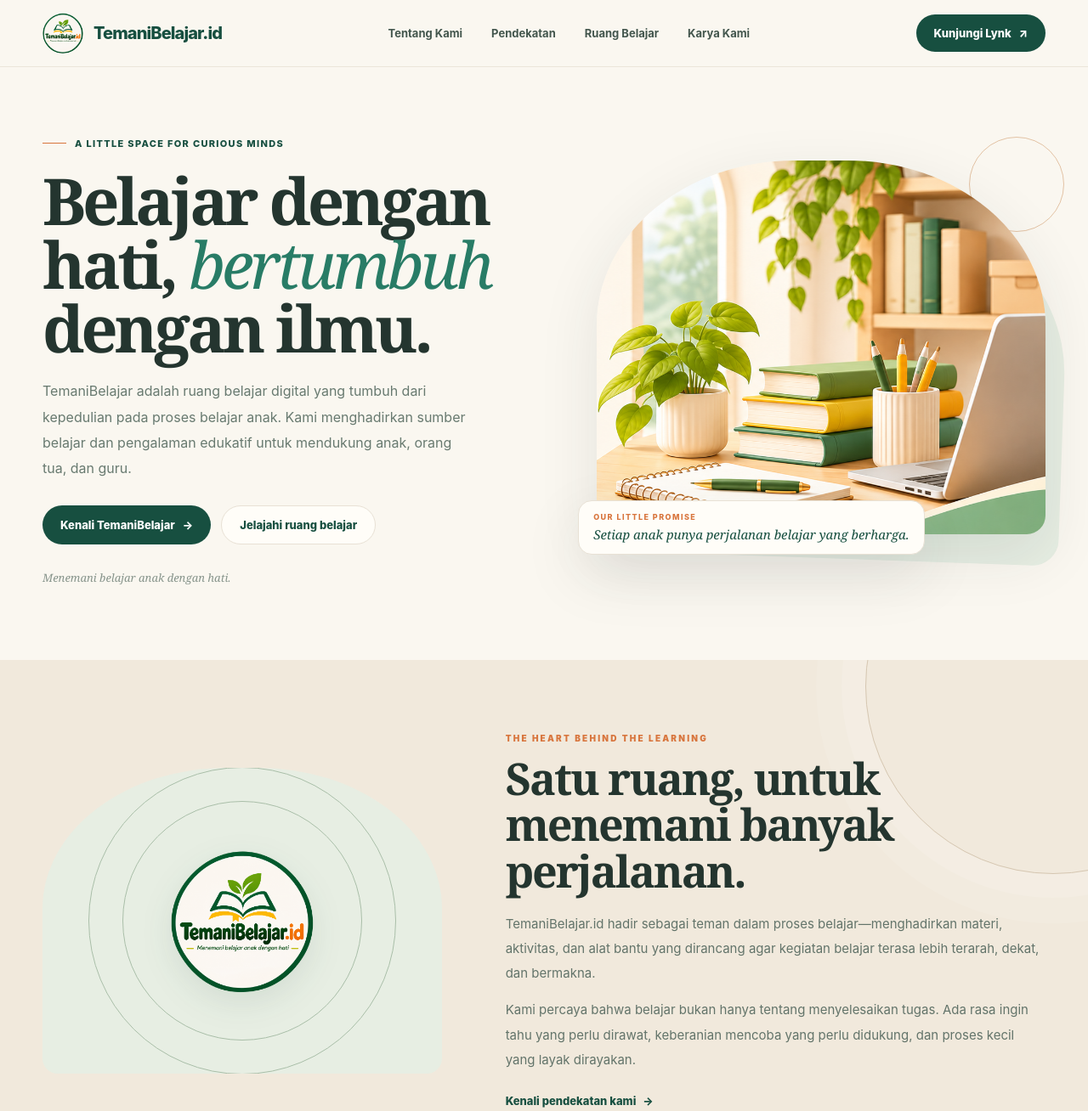
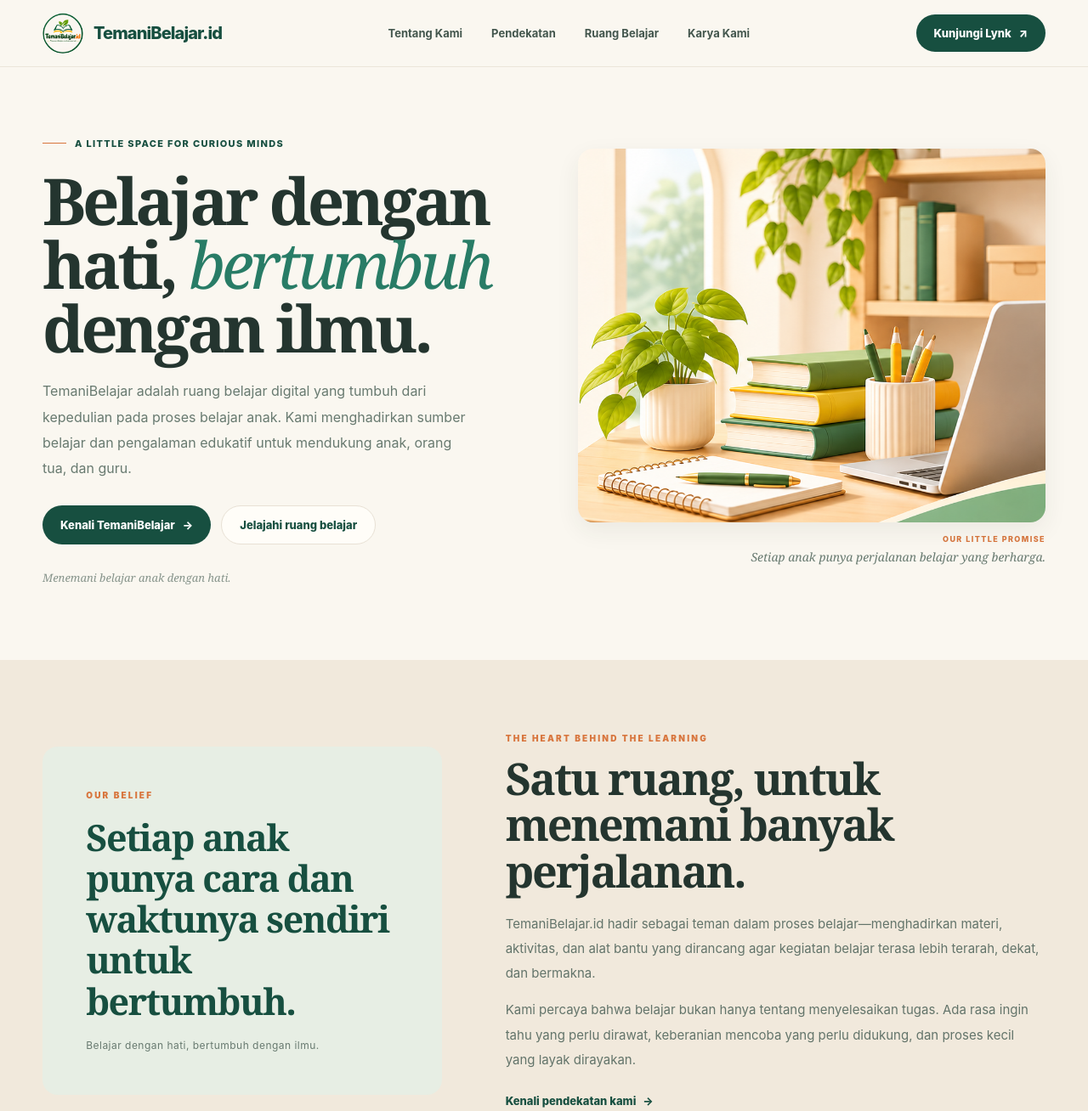
Before and after one commit to temanibelajarid-creator/temanibelajar-website, a plain HTML site: page index.html in a window 1280 px wide. Shown: the top 1308 px of the page at 85% size. Drawn offline with Linux system fonts and the light colour scheme.

Commit message:
Add files via upload

```diff
--- a/index.html
+++ b/index.html
@@ -45,23 +45,23 @@ h1,h2,h3,p{margin-top:0}
 .hero-desc{max-width:510px;color:var(--muted);font-size:16px;line-height:1.9;margin-bottom:28px}
 .hero-actions{display:flex;flex-wrap:wrap;gap:12px}
 .hero-signature{margin-top:30px;color:#87948b;font:italic 13px var(--serif)}
-.hero-art{position:relative;padding:0 0 24px 22px}
-.hero-art:before{content:"";position:absolute;inset:9% -4% -1% 12%;background:var(--sage);border-radius:48% 48% 30px 30px;transform:rotate(2deg)}
-.hero-art:after{content:"";position:absolute;width:110px;height:110px;border:1px solid #d6a77c;border-radius:50%;right:-22px;top:-28px;opacity:.65}
-.hero-art img{position:relative;z-index:1;display:block;width:100%;max-width:100%;height:440px;object-fit:cover;object-position:center;border-radius:44% 44% 22px 22px;box-shadow:var(--shadow)}
-.hero-caption{position:absolute;z-index:2;bottom:0;left:0;background:var(--paper);border:1px solid var(--line);border-radius:16px;padding:13px 17px;box-shadow:var(--shadow);font:italic 15px var(--serif);color:var(--forest)}
+.hero-art{position:relative;padding:0}
+.hero-art:before{content:none}
+.hero-art:after{content:none}
+.hero-art img{position:relative;z-index:1;display:block;width:100%;max-width:100%;height:440px;object-fit:cover;object-position:center;border-radius:18px;box-shadow:0 12px 32px rgba(36,53,47,.07)}
+.hero-caption{position:relative;z-index:2;margin:15px 0 0 auto;width:fit-content;max-width:92%;background:transparent;border:0;border-radius:0;padding:0;box-shadow:none;font:italic 14px/1.5 var(--serif);color:var(--muted);text-align:right}.hero-caption small{display:none}
 .hero-caption small{display:block;font:800 9px var(--sans);letter-spacing:.16em;text-transform:uppercase;color:var(--orange);margin-bottom:5px}
 .section{padding:86px 0}
 .section-head{max-width:720px;margin-bottom:38px}
 .section-head h2{font:600 clamp(34px,4.2vw,52px)/1.06 var(--serif);letter-spacing:-.04em;margin:13px 0}
 .section-head p{font-size:15px;line-height:1.85;color:var(--muted);margin:0;max-width:650px}
-.story{background:#f1e9dc;position:relative;overflow:hidden}
+.story{background:#f1e9dc;position:relative;overflow:hidden}.story:after{content:none}
 .story:after{content:"";position:absolute;width:440px;height:440px;border:1px solid #d6c7b2;border-radius:50%;right:-180px;top:-190px;box-shadow:0 0 0 28px #ffffff1c,0 0 0 58px #ffffff15}
 .story-grid{display:grid;grid-template-columns:.85fr 1.15fr;gap:75px;align-items:center;position:relative;z-index:1}
-.story-mark{background:var(--sage);border-radius:46% 46% 18px 18px;min-height:360px;display:grid;place-items:center;position:relative;overflow:hidden}
-.story-mark img{width:170px;height:170px;object-fit:contain;filter:drop-shadow(0 12px 18px #173c3218)}
-.story-mark:before,.story-mark:after{content:"";position:absolute;border:1px solid #a9bea8;border-radius:50%;width:280px;height:280px}
-.story-mark:after{width:360px;height:360px}
+.story-mark{background:var(--sage);border-radius:18px;min-height:300px;display:flex;flex-direction:column;justify-content:center;align-items:flex-start;padding:clamp(28px,4vw,52px);position:relative;overflow:hidden}
+.story-mark img{display:none}
+.story-mark:before,.story-mark:after{content:none}
+.story-mark:after{content:none}.story-quote{position:relative;z-index:1;max-width:430px;font:600 clamp(30px,3.6vw,43px)/1.12 var(--serif);letter-spacing:-.035em;color:var(--forest);margin:20px 0}.story-small{position:relative;z-index:1;color:var(--muted);font-size:12px;letter-spacing:.04em}
 .story-copy h2{font:600 clamp(36px,4.2vw,52px)/1.05 var(--serif);letter-spacing:-.04em;margin:14px 0 20px}
 .story-copy p{color:#63746a;font-size:15px;line-height:1.95;margin:0 0 14px}
 .text-link{display:inline-flex;align-items:center;gap:8px;color:var(--forest);font-size:13px;font-weight:850;margin-top:12px}
@@ -85,7 +85,7 @@ h1,h2,h3,p{margin-top:0}
 .partners{background:var(--cream)}
 .partner-grid{display:grid;grid-template-columns:repeat(3,1fr);gap:16px}
 .partner{padding:27px;border:1px solid var(--line);border-radius:20px;background:var(--paper);min-height:220px;position:relative;overflow:hidden}
-.partner:after{content:"";position:absolute;width:150px;height:150px;border:1px solid #d9e3d6;border-radius:50%;right:-60px;bottom:-75px;box-shadow:0 0 0 16px #e9efe522,0 0 0 34px #e9efe522}
+.partner:after{content:none}
 .partner .num{font:italic 30px var(--serif);color:#a5b7a0}
 .partner h3{font:600 25px var(--serif);margin:17px 0 9px}
 .partner p{font-size:13px;line-height:1.8;color:var(--muted);max-width:270px;margin:0}
@@ -107,7 +107,7 @@ h1,h2,h3,p{margin-top:0}
 .work-note{grid-column:1/-1;font-size:11px;color:#7c887f;margin-top:4px}
 .cta{padding:76px 0}
 .cta-panel{background:var(--forest);border-radius:26px;padding:52px;display:flex;align-items:center;justify-content:space-between;gap:30px;color:white;position:relative;overflow:hidden}
-.cta-panel:after{content:"";position:absolute;width:380px;height:380px;border:1px solid #ffffff24;border-radius:50%;right:15%;top:-245px;box-shadow:0 0 0 35px #ffffff08,0 0 0 70px #ffffff08}
+.cta-panel:after{content:none}
 .cta-panel h2{font:600 clamp(32px,4vw,48px)/1.05 var(--serif);letter-spacing:-.035em;margin:12px 0}
 .cta-panel p{font-size:14px;color:#d9e5dd;line-height:1.8;margin:0;max-width:570px}
 .cta-panel .btn{background:var(--butter);color:var(--deep);position:relative;z-index:1;white-space:nowrap}
@@ -120,13 +120,13 @@ footer{border-top:1px solid var(--line);padding:34px 0 40px;background:var(--cre
 .copyright{border-top:1px solid var(--line);margin-top:28px;padding-top:18px;color:#89948c;font-size:10px;display:flex;justify-content:space-between;gap:16px}
 @media(max-width:900px){
  .hero{gap:34px}.hero-art img{height:380px}.ecosystem-grid{grid-template-columns:repeat(2,1fr)}
- .story-grid,.work-layout{grid-template-columns:1fr;gap:35px}.story-mark{min-height:280px}
+ .story-grid,.work-layout{grid-template-columns:1fr;gap:35px}.story-mark{min-height:250px}.story-quote{font-size:32px}
 }
 @media(max-width:620px){
  .container{width:calc(100% - 34px)}.nav{height:68px}.brand{font-size:17px}.brand img{width:42px;height:42px}
  .navlinks,.nav-cta{display:none}.menu-btn{display:block}.mobile-nav[hidden]{display:none}.mobile-nav:not([hidden]){display:block}
  .hero{grid-template-columns:minmax(0,1fr);padding:48px 0 60px;gap:32px;min-height:0;overflow:visible}.hero-copy,.hero-art{width:100%;min-width:0}.hero h1{font-size:clamp(42px,11vw,52px);max-width:12ch}.hero-desc{font-size:14px;max-width:100%}
- .hero-art{padding:0 0 18px 8px;margin:0;max-width:100%;overflow:hidden}.hero-art:before{inset:8% -3% 0 10%}.hero-art:after{right:-10px;top:-14px;width:76px;height:76px}.hero-art img{width:100%;height:auto;aspect-ratio:1.18 / 1;max-height:340px;object-fit:cover;object-position:center;border-radius:38% 38% 18px 18px}.hero-caption{left:0;bottom:0;font-size:12px;max-width:88%}
+ .hero-art{padding:0;margin:0;max-width:100%;overflow:visible}.hero-art img{width:100%;height:auto;aspect-ratio:1.18 / 1;max-height:340px;object-fit:cover;object-position:center;border-radius:18px}.hero-caption{position:relative;margin:12px 0 0 auto;font-size:12px;max-width:92%;text-align:right}
  .section{padding:62px 0}.section-head{margin-bottom:27px}.section-head h2{font-size:38px}
  .philosophy-grid,.partner-grid{grid-template-columns:1fr}.philo,.partner{min-height:0}
  .ecosystem-grid{grid-template-columns:1fr 1fr;gap:9px}.eco{padding:17px;min-height:180px}.eco h3{font-size:17px}
@@ -135,6 +135,106 @@ footer{border-top:1px solid var(--line);padding:34px 0 40px;background:var(--cre
  .footer-main{display:block}.footer-links{margin-top:24px;gap:14px}.copyright{display:block;line-height:1.8}
 }
 @media(max-width:380px){.hero h1{font-size:42px}.hero-art img{aspect-ratio:1.08 / 1;object-position:center}.ecosystem-grid{grid-template-columns:1fr}.work-cards{grid-template-columns:1fr}}
+
+/* FINAL CLEANUP OVERRIDES — remove decorative curves and layered shapes */
+.hero-art::before,
+.hero-art::after,
+.story::after,
+.story-mark::before,
+.story-mark::after,
+.partner::after,
+.cta-panel::after {
+  content: none !important;
+  display: none !important;
+  border: 0 !important;
+  box-shadow: none !important;
+}
+.hero-art {
+  padding: 0 !important;
+  overflow: visible !important;
+}
+.hero-art img {
+  border-radius: 18px !important;
+  box-shadow: 0 10px 28px rgba(36,53,47,.07) !important;
+}
+.hero-caption {
+  position: relative !important;
+  inset: auto !important;
+  margin: 14px 0 0 auto !important;
+  padding: 0 !important;
+  background: transparent !important;
+  border: 0 !important;
+  box-shadow: none !important;
+  text-align: right !important;
+}
+.story {
+  overflow: hidden !important;
+}
+.story-mark {
+  border-radius: 18px !important;
+  overflow: hidden !important;
+}
+.partner {
+  overflow: hidden !important;
+}
+.cta-panel {
+  overflow: hidden !important;
+}
+@media (max-width: 620px) {
+  .hero-art { padding: 0 !important; }
+  .hero-art img { border-radius: 16px !important; }
+  .hero-caption { max-width: 100% !important; }
+}
+
+
+/* LAST-ORDER OVERRIDES: clean editorial, no decorative rings */
+.story::after,
+.story-mark::before,
+.story-mark::after,
+.hero-art::before,
+.hero-art::after,
+.partner::after,
+.cta-panel::after {
+  content: none !important;
+  display: none !important;
+  border: none !important;
+  box-shadow: none !important;
+}
+.hero-art {
+  padding: 0 !important;
+  margin: 0 !important;
+}
+.hero-art img {
+  height: 440px !important;
+  width: 100% !important;
+  border-radius: 18px !important;
+  object-fit: cover !important;
+  box-shadow: 0 10px 28px rgba(36,53,47,.07) !important;
+}
+.hero-caption {
+  position: static !important;
+  display: block !important;
+  width: fit-content !important;
+  margin: 14px 0 0 auto !important;
+  padding: 0 !important;
+  background: transparent !important;
+  border: 0 !important;
+  box-shadow: none !important;
+}
+.story-mark {
+  border-radius: 18px !important;
+  background: #e7eee4 !important;
+  min-height: 300px !important;
+}
+.story-mark img { display: none !important; }
+@media (max-width: 620px) {
+  .hero-art img {
+    height: auto !important;
+    aspect-ratio: 1.18 / 1 !important;
+    max-height: 340px !important;
+  }
+}
+
 </style>
 </head>
 <body>
@@ -172,7 +272,7 @@ footer{border-top:1px solid var(--line);padding:34px 0 40px;background:var(--cre
 
 <section class="story section" id="tentang">
  <div class="container story-grid">
-  <div class="story-mark"><img src="/logo.png" alt="Identitas TemaniBelajar"></div>
+  <div class="story-mark"><div class="eyebrow">Our belief</div><div class="story-quote">Setiap anak punya cara dan waktunya sendiri untuk bertumbuh.</div><div class="story-small">Belajar dengan hati, bertumbuh dengan ilmu.</div></div>
   <div class="story-copy">
    <div class="eyebrow">The heart behind the learning</div>
    <h2>Satu ruang, untuk menemani banyak perjalanan.</h2>
```
